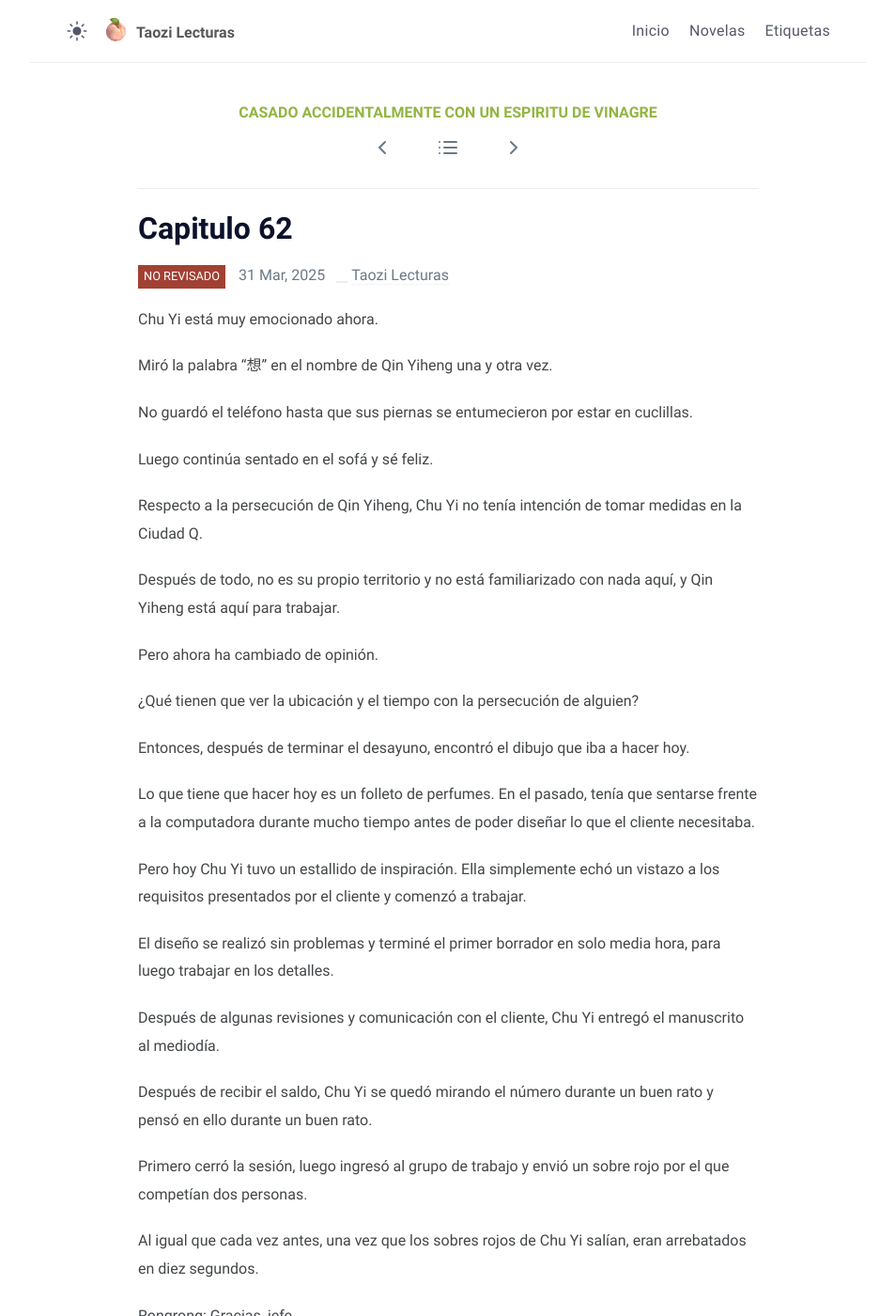
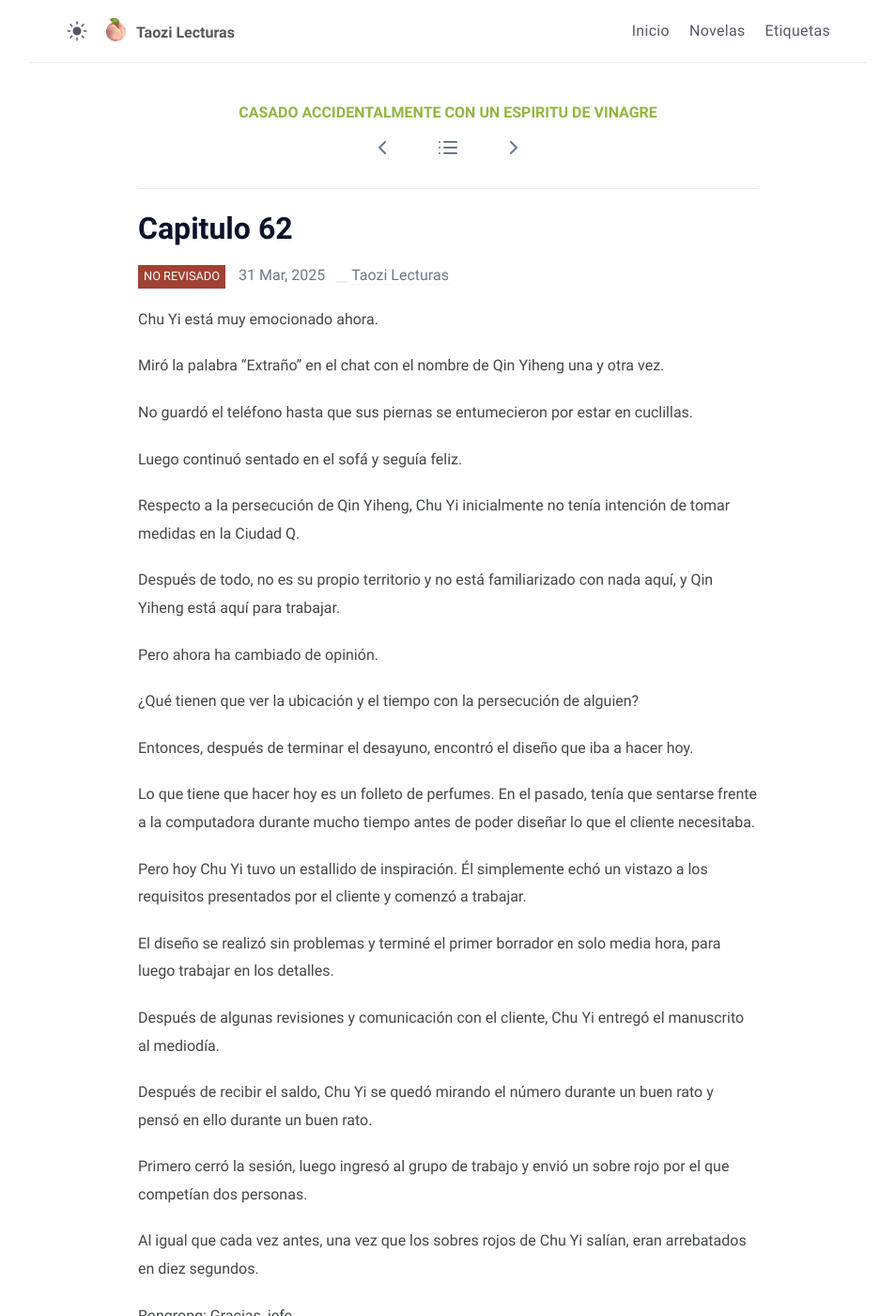
Before and after one commit to taozi-lecturas/taozi-lecturas.github.io, a Jekyll site: the page built from novelas/cacuedv/_posts/2025-03-31-capitulo-62.md, in a window 1280 px wide and 1400 px high. Shown: the whole window at 94% size, without its empty margins (163-1116 px from the left). Built offline with Jekyll 4.4.1, drawn with Linux system fonts in a browser that asks for light colours; some of the changed text lies outside the part shown.

Commit message:
Updated Note novelas/cacuedv/_posts/2025-03-31-capitulo-62.md

```diff
--- a/novelas/cacuedv/_posts/2025-03-31-capitulo-62.md
+++ b/novelas/cacuedv/_posts/2025-03-31-capitulo-62.md
@@ -1,23 +1,21 @@
 ---
 layout: post-novel
-title:  Capitulo 62
-date:   2025-03-31 22:00:00 +0000
-
+title: Capitulo 62
+date: 2025-03-31T22:00:00+00:00
 novel: Casado accidentalmente con un espiritu de vinagre
 order: 62
-
-status:  -1
+status: -1
 ---
 
 Chu Yi está muy emocionado ahora.
 
-Miró la palabra "想" en el nombre de Qin Yiheng una y otra vez.
+Miró la palabra "Extraño" en el chat con el nombre de Qin Yiheng una y otra vez.
 
 No guardó el teléfono hasta que sus piernas se entumecieron por estar en cuclillas.
 
-Luego continúa sentado en el sofá y sé feliz.
+Luego continuó sentado en el sofá y seguía feliz.
 
-Respecto a la persecución de Qin Yiheng, Chu Yi no tenía intención de tomar medidas en la Ciudad Q.
+Respecto a la persecución de Qin Yiheng, Chu Yi inicialmente no tenía intención de tomar medidas en la Ciudad Q.
 
 Después de todo, no es su propio territorio y no está familiarizado con nada aquí, y Qin Yiheng está aquí para trabajar.
 
@@ -25,11 +23,11 @@ Pero ahora ha cambiado de opinión.
 
 ¿Qué tienen que ver la ubicación y el tiempo con la persecución de alguien?
 
-Entonces, después de terminar el desayuno, encontró el dibujo que iba a hacer hoy.
+Entonces, después de terminar el desayuno, encontró el diseño que iba a hacer hoy.
 
 Lo que tiene que hacer hoy es un folleto de perfumes. En el pasado, tenía que sentarse frente a la computadora durante mucho tiempo antes de poder diseñar lo que el cliente necesitaba.
 
-Pero hoy Chu Yi tuvo un estallido de inspiración. Ella simplemente echó un vistazo a los requisitos presentados por el cliente y comenzó a trabajar.
+Pero hoy Chu Yi tuvo un estallido de inspiración. Él simplemente echó un vistazo a los requisitos presentados por el cliente y comenzó a trabajar.
 
 El diseño se realizó sin problemas y terminé el primer borrador en solo media hora, para luego trabajar en los detalles.
 
```
Also changed, not shown: other parts of novelas/cacuedv/_posts/2025-03-31-capitulo-62.md (+9 -9 lines).
